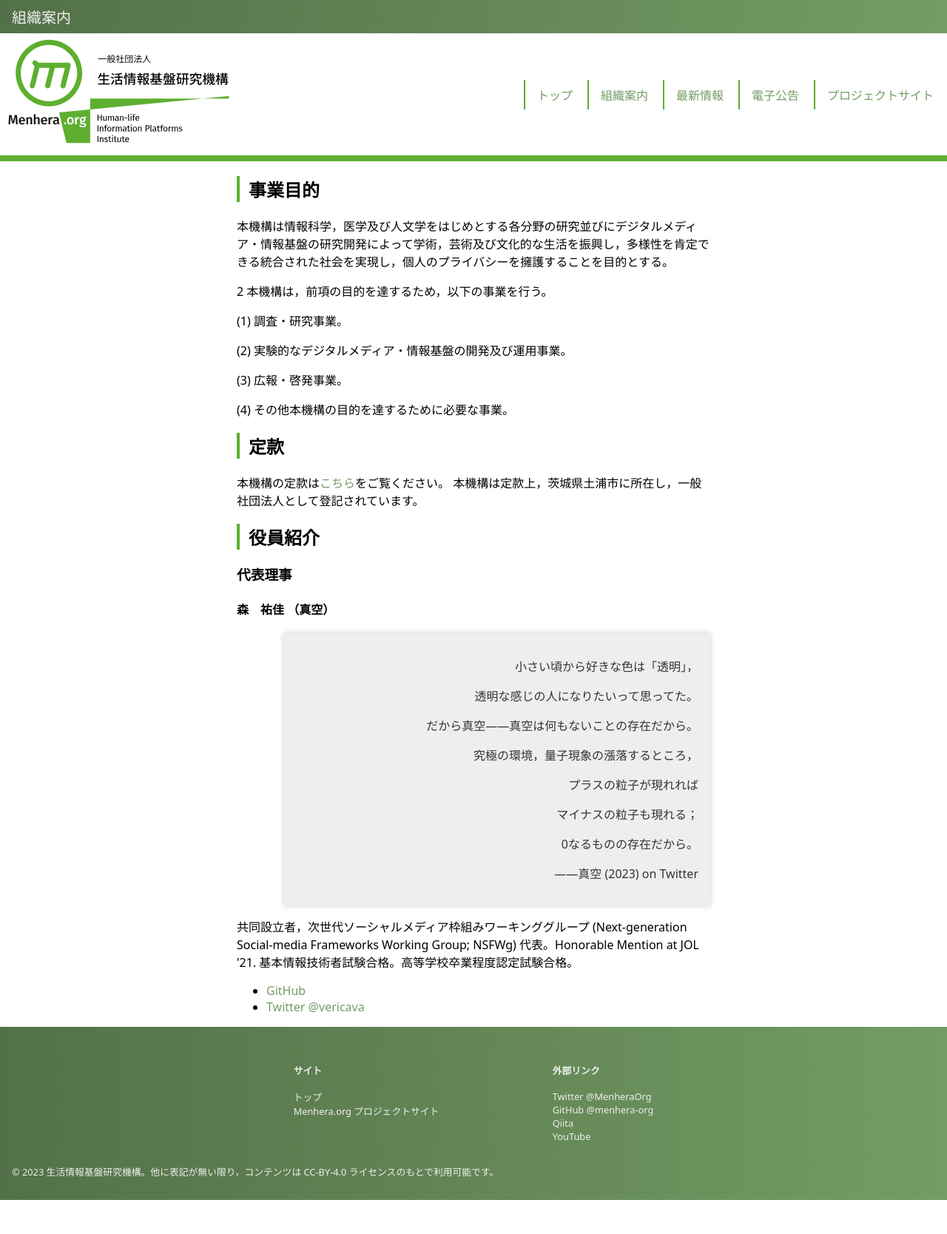
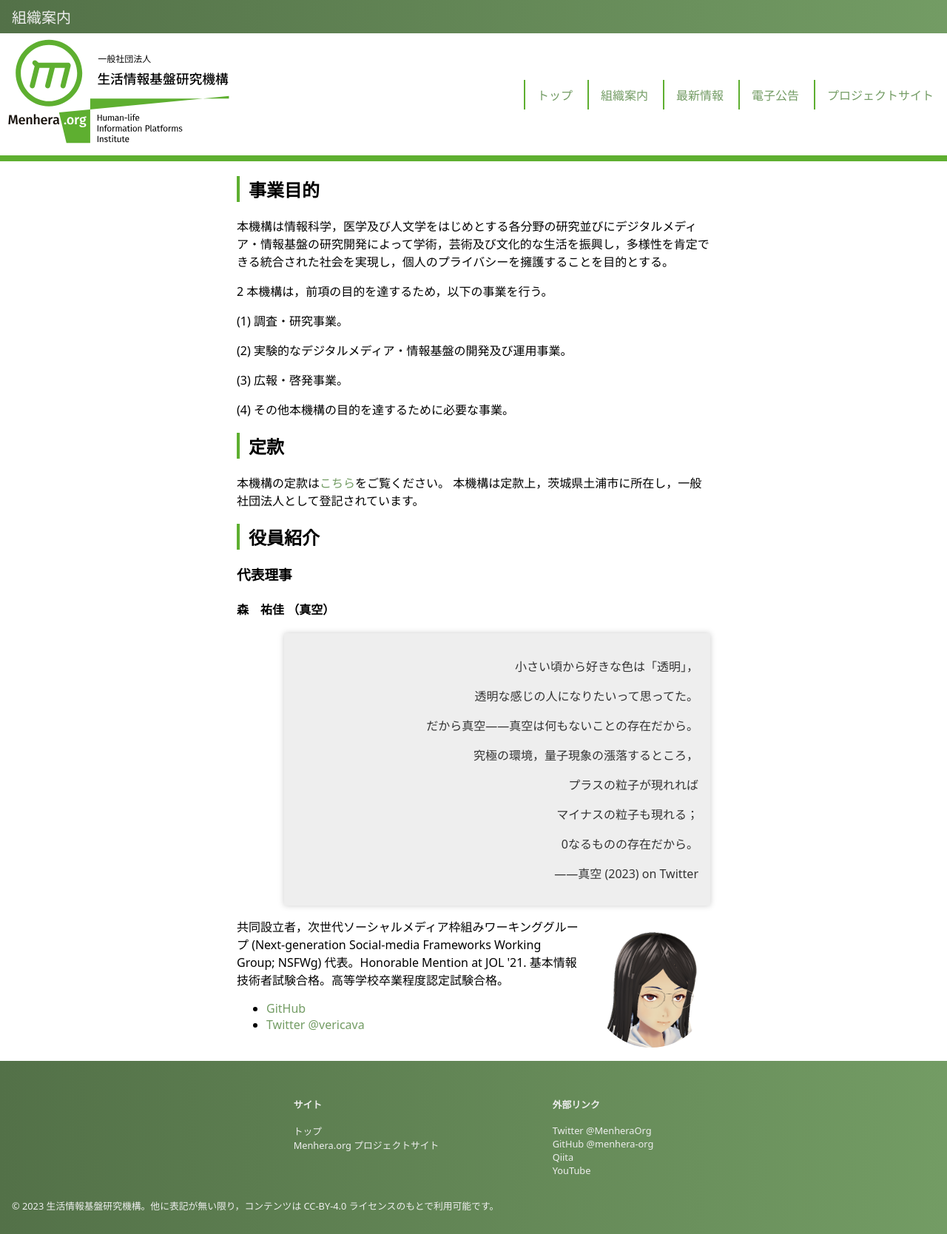
Before and after one commit to menhera-org/menhera.jp, a Jekyll site: the page built from about.html, in a window 1280 px wide. Shown: the whole page at 74% size. Built offline with Jekyll 4.4.1, drawn with Linux system fonts in a browser that asks for light colours; before the commit the page ends 1622 px from its top, so only the background shows below that.

Commit message:
profile picture

```diff
--- a/_sass/main.scss
+++ b/_sass/main.scss
@@ -45,6 +45,20 @@ h2 {
 
 .large {
     font-size: 1.5rem;
+}
+
+.clear {
+    clear: both;
+}
+
+.profile-photo-float {
+    float: inline-end;
+    margin-inline-start: 1rem;
+    margin-block-start: 1rem;
+    margin-block-end: 1rem;
+    border-radius: 50%;
+    inline-size: 30%;
+    max-inline-size: 10rem;
 }
 
 #top-bar {
--- a/about.html
+++ b/about.html
@@ -34,9 +34,11 @@ description: "一般社団法人生活情報基盤研究機構（Menhera.org）
     <p>0なるものの存在だから。</p>
     <p>——真空 (2023) on Twitter</p>
 </blockquote>
+<img class="profile-photo-float" src="{{ relBase }}/assets/img/masora.png" alt="metastable-void">
 <p>共同設立者，次世代ソーシャルメディア枠組みワーキンググループ (Next-generation Social-media Frameworks Working Group; NSFWg) 代表。Honorable Mention at JOL '21. 基本情報技術者試験合格。高等学校卒業程度認定試験合格。</p>
 <ul>
     <li><a href="https://github.com/metastable-void">GitHub</a></li>
     <li><a href="https://twitter.com/intent/user?user_id=847315328744865793">Twitter @vericava</a></li>
 </ul>
+<br class="clear">
 </section>
```
Also changed, not shown: assets/img/masora.png (added).
